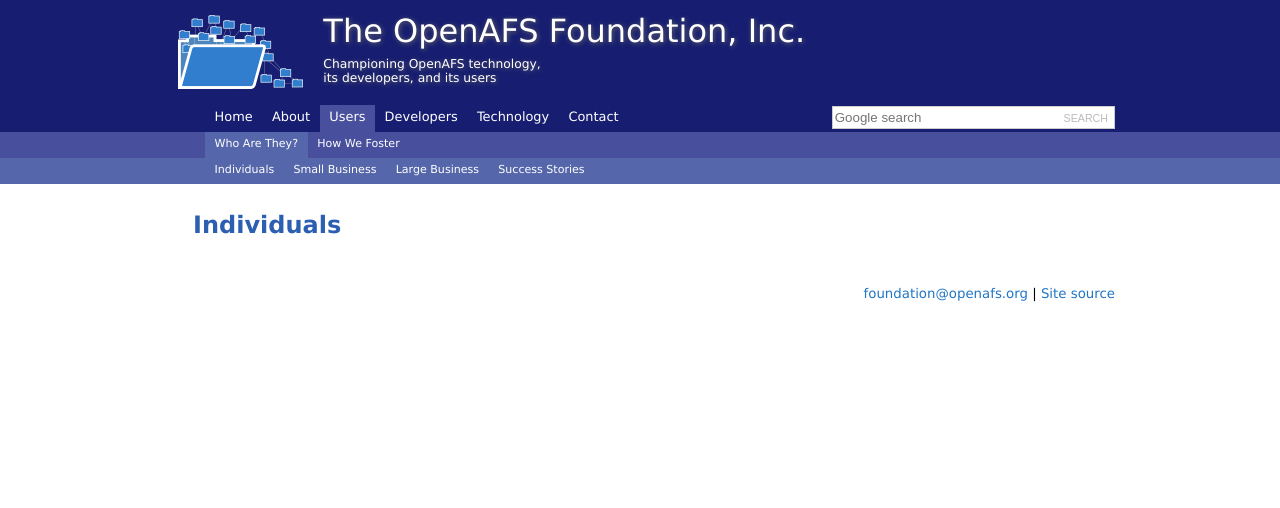
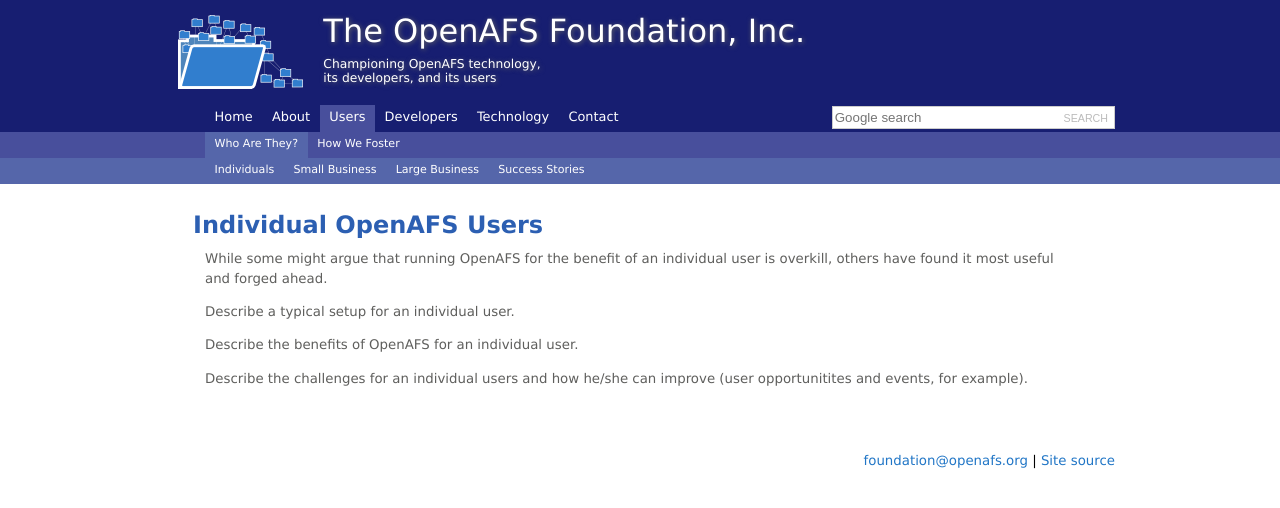
Before and after one commit to openafsfoundation/openafsfoundation.org, a Jekyll site: the page built from users/individuals/index.md, in a window 1280 px wide. Shown: the top 508 px of the page. Built offline with Jekyll 4.4.1, drawn with Linux system fonts in a browser that asks for light colours.

Commit message:
Update index.md

```diff
--- a/users/individuals/index.md
+++ b/users/individuals/index.md
@@ -3,4 +3,12 @@
 nav: [users,who]
 ---
 
-## Individuals ##
+## Individual OpenAFS Users ##
+
+While some might argue that running OpenAFS for the benefit of an individual user is overkill, others have found it most useful and forged ahead.
+
+Describe a typical setup for an individual user.
+
+Describe the benefits of OpenAFS for an individual user.
+
+Describe the challenges for an individual users and how he/she can improve (user opportunitites and events, for example).
```
